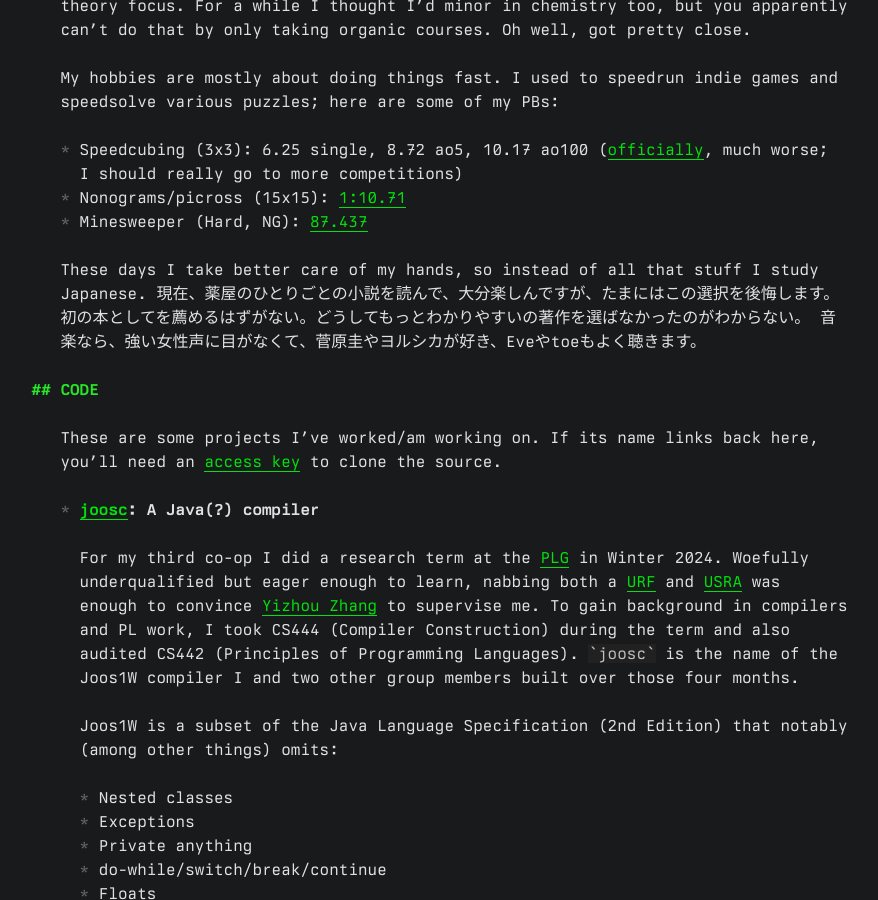
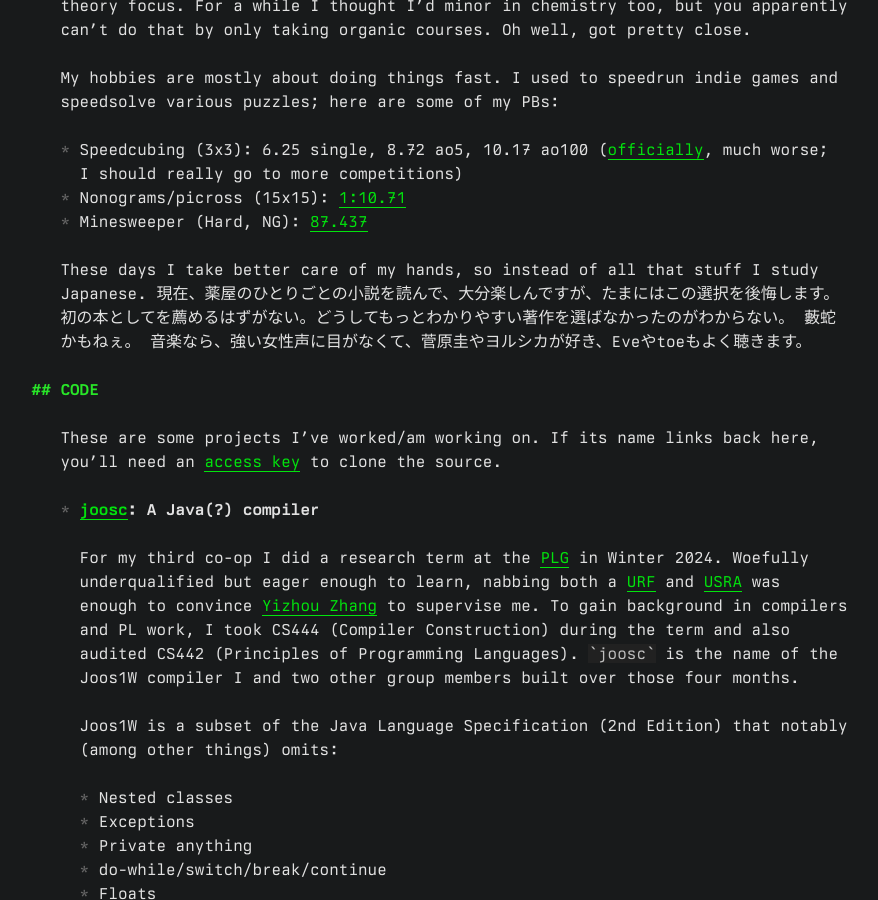
Before and after one commit to Ptkyr/Ptkyr.github.io, a Jekyll site: the page built from index.md, in a window 1280 px wide and 900 px high, scrolled down 362 px. Shown: the whole window, without its empty margins (186-1064 px from the left). Built offline with Jekyll 4.4.1, drawn with Linux system fonts in a browser that asks for light colours; some web fonts are replaced.

Commit message:
grammar?

```diff
--- a/index.md
+++ b/index.md
@@ -17,7 +17,8 @@ My hobbies are mostly about doing things fast. I used to speedrun indie games an
 
 These days I take better care of my hands, so instead of all that stuff I study Japanese.
 現在、薬屋のひとりごとの小説を読んで、大分楽しんですが、たまにはこの選択を後悔します。
-初の本としてを薦めるはずがない。どうしてもっとわかりやすいの著作を選ばなかったのがわからない。
+初の本としてを薦めるはずがない。どうしてもっとわかりやすい著作を選ばなかったのがわからない。
+藪蛇かもねぇ。
 音楽なら、強い女性声に目がなくて、菅原圭やヨルシカが好き、Eveやtoeもよく聴きます。
 
 ## Code
```
Also changed, not shown: posts/_drafts/2024-10-26-kanji-chain.md (+1 -0 lines).
